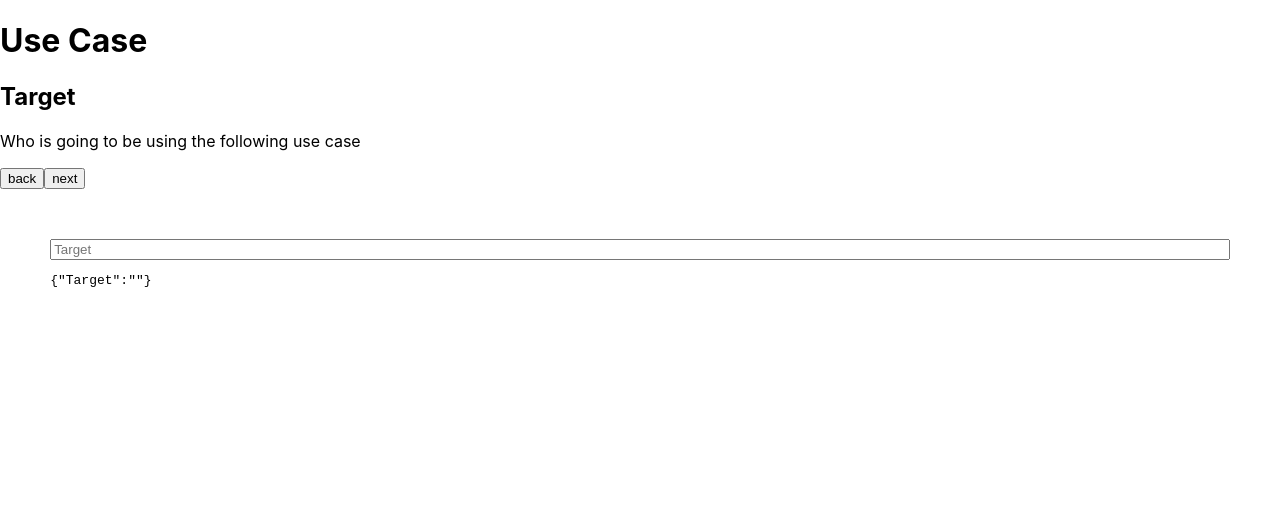
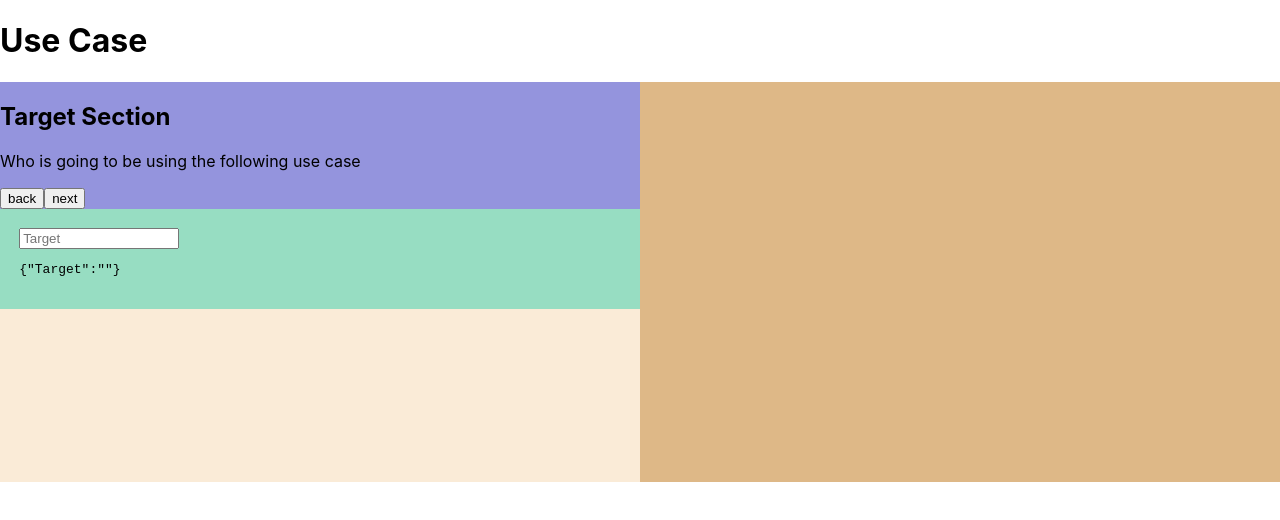
Before and after one commit to Atos20/Use_Cases, a React (Create React App) app: page / in a window 1280 px wide. Shown: the top 520 px of the page. Built offline with nearby package versions, Linux system fonts and the light colour scheme.

Commit message:
Display flex

```diff
--- a/src/components/Questionnaire/Questionnaire.css
+++ b/src/components/Questionnaire/Questionnaire.css
@@ -1,5 +1,36 @@
+.container{
+  display: flex;
+  flex-direction: row;
+}
+
+.left{
+  display: flex;
+  flex-direction: column;
+  background-color: antiquewhite;
+  width: 50vw;
+}
+
+.display-section{
+  background-color: rgb(90, 160, 160);
+  width: 50vw;
+}
 .questionnaire{
   display: flex;
   flex-direction: column;
   margin: 2%;
+  width: 50%
 }
+
+.sec-1{
+  background-color: rgb(148, 148, 221);
+}
+
+.sec-2{
+  background-color: rgb(151, 221, 194);
+}
+
+.rigth{
+  width: 50vw;
+  height: 50vh;
+  background-color: burlywood;
+}
--- a/src/components/Questionnaire/Questionnaire.js
+++ b/src/components/Questionnaire/Questionnaire.js
@@ -25,17 +25,29 @@ const Questionnaire = ({questions}) => {
   }
 
   return (
-    <div>
+    <>
 
       <h1>Use Case</h1>
+      <div className="container">
+
+          <div className="left">
+
+            <div className="sec-1">
+
               <div className="info">
-        <h2 className="description">{currentQuestion.category}</h2>
+                <h2 className="description">{currentQuestion.category} Section</h2>
                 <p className="text">{currentQuestion.description}</p>
+
               </div>
+
               <div className="controls" >
                 <button className="back"  onClick={() => goDown()}>back</button>
                 <button className="next"  onClick={() => goUp()}>next</button>
               </div>
+
+            </div>
+
+            <div className="sec-2">
 
                 <Formik
                   initialValues={{ [currentQuestion.category]: ''}}
@@ -71,9 +83,16 @@ const Questionnaire = ({questions}) => {
                 )}
 
               </Formik>
-
+            </div>
 
           </div>
+
+          <div className="rigth">
+          </div>
+
+      </div>
+
+   </>
   )
 }
 
```
Lines whose indentation alone changed are shown as unchanged.
